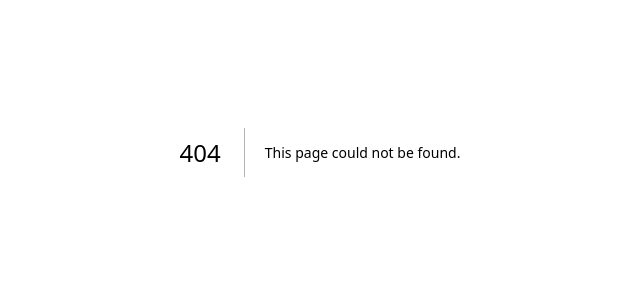
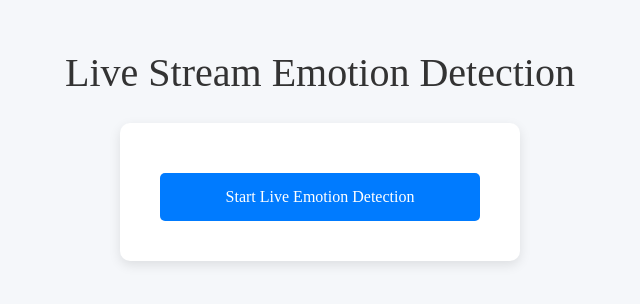
Before and after one commit to JustRascal00/recognition-ai, a Next.js app in the folder frontend/: page /Face/LiveStreamDetection in a window 1280 px wide. Before the commit this address had no page. Shown: the part 248-552 px from the top of the page, without its empty margins (320-960 px from the left). Built offline with nearby package versions, Linux system fonts and the light colour scheme.

Commit message:
feat: create livestream detection and uploaddetection pages sepereate pages

```diff
--- /dev/null
+++ b/frontend/src/app/Face/LiveStreamDetection/page.tsx
@@ -0,0 +1,63 @@
+'use client';
+
+import { useState } from 'react';
+import '../styles.css';  // Adjust the path to import styles correctly
+
+const LiveStreamDetection = () => {
+    const [emotion, setEmotion] = useState<string>("");
+    const [websocket, setWebSocket] = useState<WebSocket | null>(null);
+    const [isLive, setIsLive] = useState(false);
+
+    const startLiveStream = () => {
+        const ws = new WebSocket("ws://localhost:8000/ws");
+        setWebSocket(ws);
+        setIsLive(true);
+
+        ws.onmessage = (event) => {
+            setEmotion(event.data);
+        };
+
+        ws.onerror = (error) => {
+            console.error("WebSocket error:", error);
+        };
+
+        ws.onclose = () => {
+            console.log("WebSocket connection closed");
+            setIsLive(false);
+        };
+    };
+
+    const stopLiveStream = () => {
+        if (websocket) {
+            websocket.close();
+            setWebSocket(null);
+            setIsLive(false);
+        }
+    };
+
+    return (
+        <div className="container">
+            <h1 className="title">Live Stream Emotion Detection</h1>
+
+            <div className="card">
+                {!isLive ? (
+                    <button onClick={startLiveStream} className="button">
+                        Start Live Emotion Detection
+                    </button>
+                ) : (
+                    <button onClick={stopLiveStream} className="button stop">
+                        Stop Live Emotion Detection
+                    </button>
+                )}
+
+                {emotion && (
+                    <div className="result">
+                        <h2 className="resultText">Detected Emotion: {emotion}</h2>
+                    </div>
+                )}
+            </div>
+        </div>
+    );
+};
+
+export default LiveStreamDetection;
--- a/frontend/src/app/Face/Face.tsx
+++ b/frontend/src/app/Face/UploadDetection/page.tsx
@@ -2,9 +2,9 @@
 
 import { useState } from 'react';
 import axios from 'axios';
-import './styles.css';  // Make sure this path is correct
+import '../styles.css';  // Adjust the path to import styles correctly
 
-const Face = () => {
+const UploadDetection = () => {
     const [file, setFile] = useState<File | null>(null);
     const [emotion, setEmotion] = useState<string>("");
     const [isUploading, setIsUploading] = useState(false);
@@ -41,7 +41,7 @@ const Face = () => {
 
     return (
         <div className="container">
-            <h1 className="title">Real-Time Emotion Detection</h1>
+            <h1 className="title">Emotion Detection (Upload)</h1>
 
             <div className="card">
                 <input type="file" onChange={handleFileChange} className="fileInput" />
@@ -63,4 +63,4 @@ const Face = () => {
     );
 };
 
-export default Face;
+export default UploadDetection;
--- a/frontend/src/app/Face/styles.css
+++ b/frontend/src/app/Face/styles.css
@@ -35,10 +35,14 @@
     width: 100%;
 }
 
-/* Button styling */
+.button.stop {
+    background-color: #DC3545;  /* Red background for stop button */
+}
+
+/* Modify the existing button styling if needed */
 .button {
     padding: 12px 20px;
-    background-color: #007BFF;
+    background-color: #007BFF;  /* Blue background for start button */
     color: #fff;
     border: none;
     border-radius: 5px;
--- a/frontend/src/app/page.tsx
+++ b/frontend/src/app/page.tsx
@@ -1,9 +1,23 @@
-import Face from "../app/Face/Face";  // Adjust the import path to point to the Face component
+'use client';
+
+import { useRouter } from 'next/navigation';  // Use Next.js router for navigation
+import './Face/styles.css';  // Import styles for consistent design
 
 const Home = () => {
+    const router = useRouter();  // Initialize router to navigate between pages
+
     return (
-        <div>
-            <Face />
+        <div className="container">
+            <h1 className="title">Emotion Detection</h1>
+
+            <div className="card">
+                <button onClick={() => router.push('/Face/UploadDetection')} className="button">
+                    Upload Emotion Detection
+                </button>
+                <button onClick={() => router.push('/Face/LiveStreamDetection')} className="button">
+                    Live Stream Emotion Detection
+                </button>
+            </div>
         </div>
     );
 };
```
Also changed, not shown: 2 other files (tests, documents, lock files or other folders).
